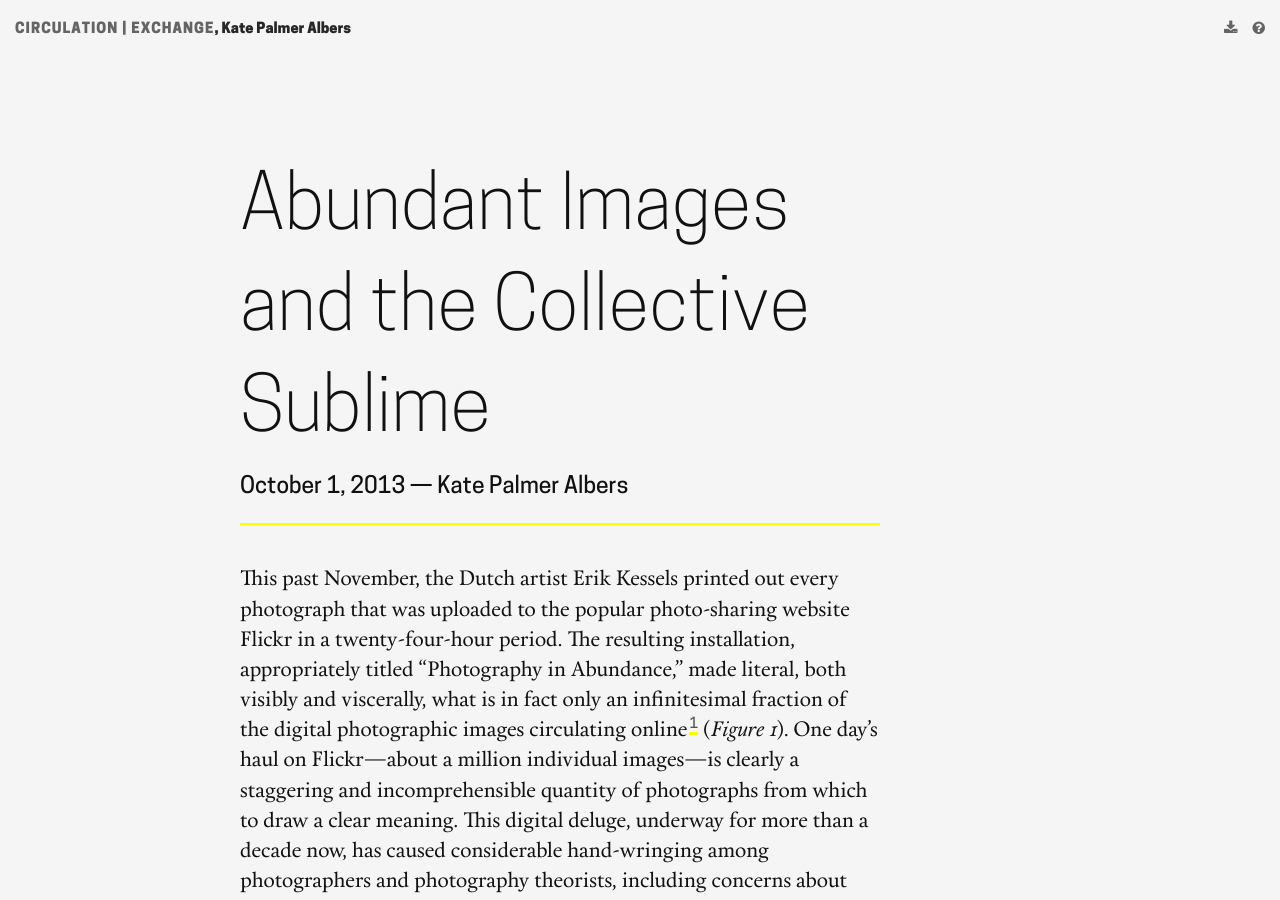
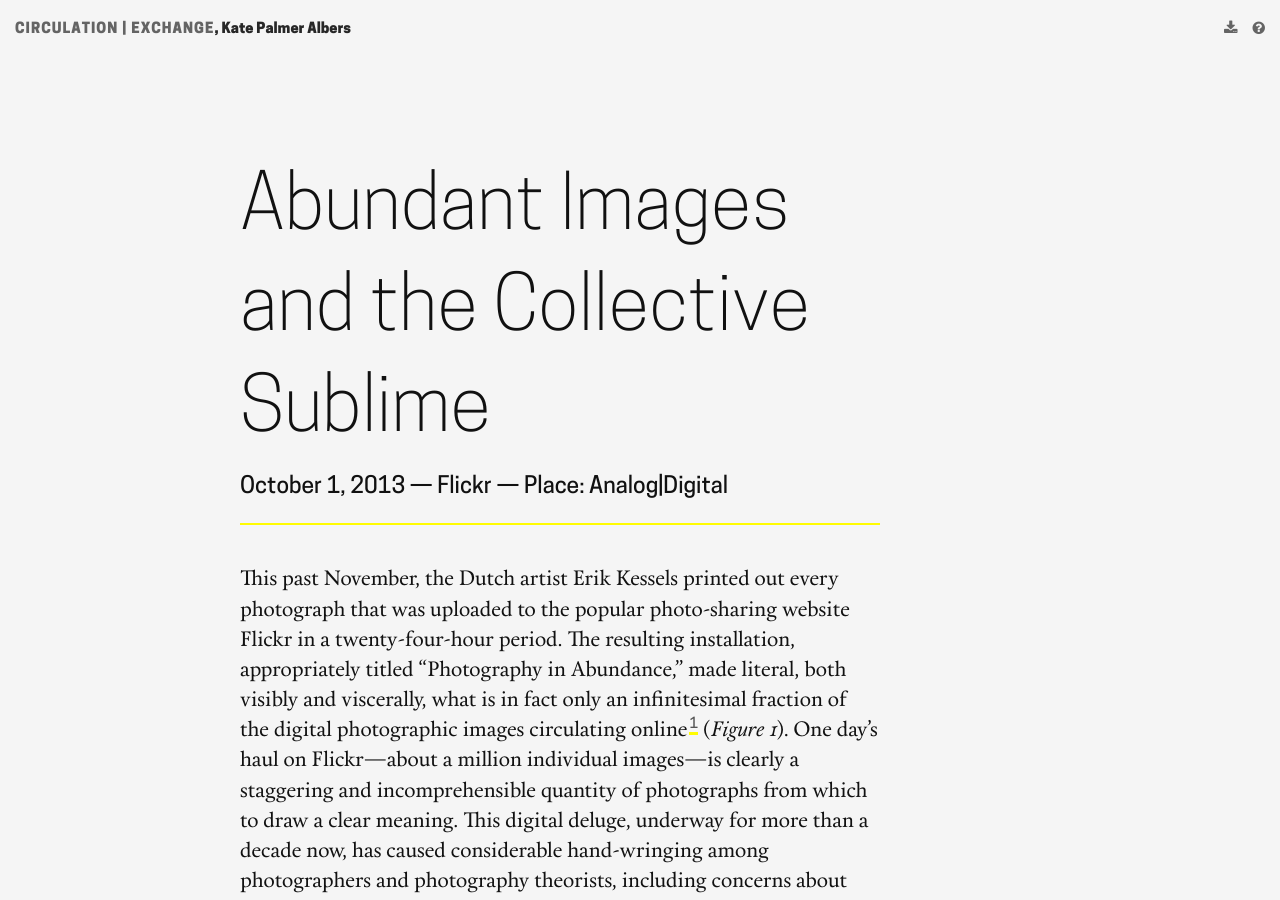
Before and after one commit to katepalbers/circ-exchg, a Jekyll site: the page built from _posts/2013-10-01-abundant-images.md, in a window 1280 px wide and 900 px high. Built offline with Jekyll 4.4.1, drawn with Linux system fonts in a browser that asks for light colours; some web fonts are replaced.

Commit message:
trying to add some tags

```diff
--- a/_layouts/post.html
+++ b/_layouts/post.html
@@ -5,7 +5,7 @@ layout: default
 
   <header>
     <h1>{{ page.title }}</h1>
-    <p>{{ page.date | date: "%B %-d, %Y" }}{% if page.author %} — {{ page.author }}{% endif %}</p>
+    <p>{{ page.date | date: "%B %-d, %Y" }} {% if page.platform %}— {{ page.platform }}{% endif %} {% if page.theme %}— {{ page.theme }}{% endif %}</p>
   </header>
 
   {{ content }}
--- a/_posts/2013-10-01-abundant-images.md
+++ b/_posts/2013-10-01-abundant-images.md
@@ -3,6 +3,10 @@ layout: post
 title: "Abundant Images and the Collective Sublime"
 date: 2013-10-01
 author: Kate Palmer Albers
+platform:
+ - Flickr
+theme:
+ - "Place: Analog|Digital"
 ---
 This past November, the Dutch artist Erik Kessels printed out every photograph that was uploaded to the popular photo-sharing website Flickr in a twenty-four-hour period. The resulting installation, appropriately titled &ldquo;Photography in Abundance,&rdquo; made literal, both visibly and viscerally, what is in fact only an infinitesimal fraction of the digital photographic images circulating online[^1] (*Figure 1*). One day&rsquo;s haul on Flickr&mdash;about a million individual images&mdash;is clearly a staggering and incomprehensible quantity of photographs from which to draw a clear meaning. This digital deluge, underway for more than a decade now, has caused considerable hand-wringing among photographers and photography theorists, including concerns about the potential meaninglessness of such a profusion of images, the demise of craftsmanship, and the loss of editing skills within contemporary photographic practice.
 
```
Also changed, not shown: assets/css/k.css (+4 -13 lines).
